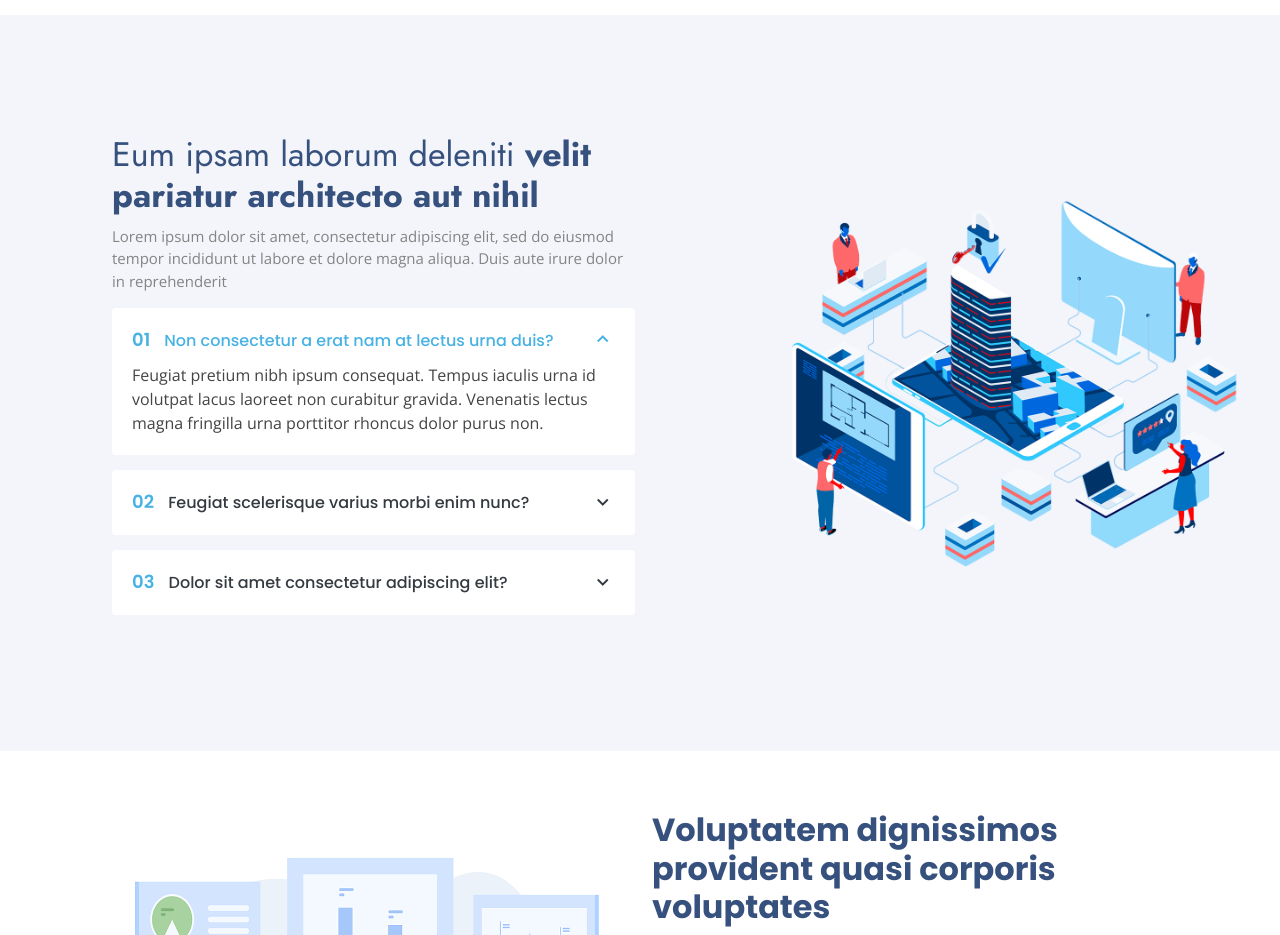
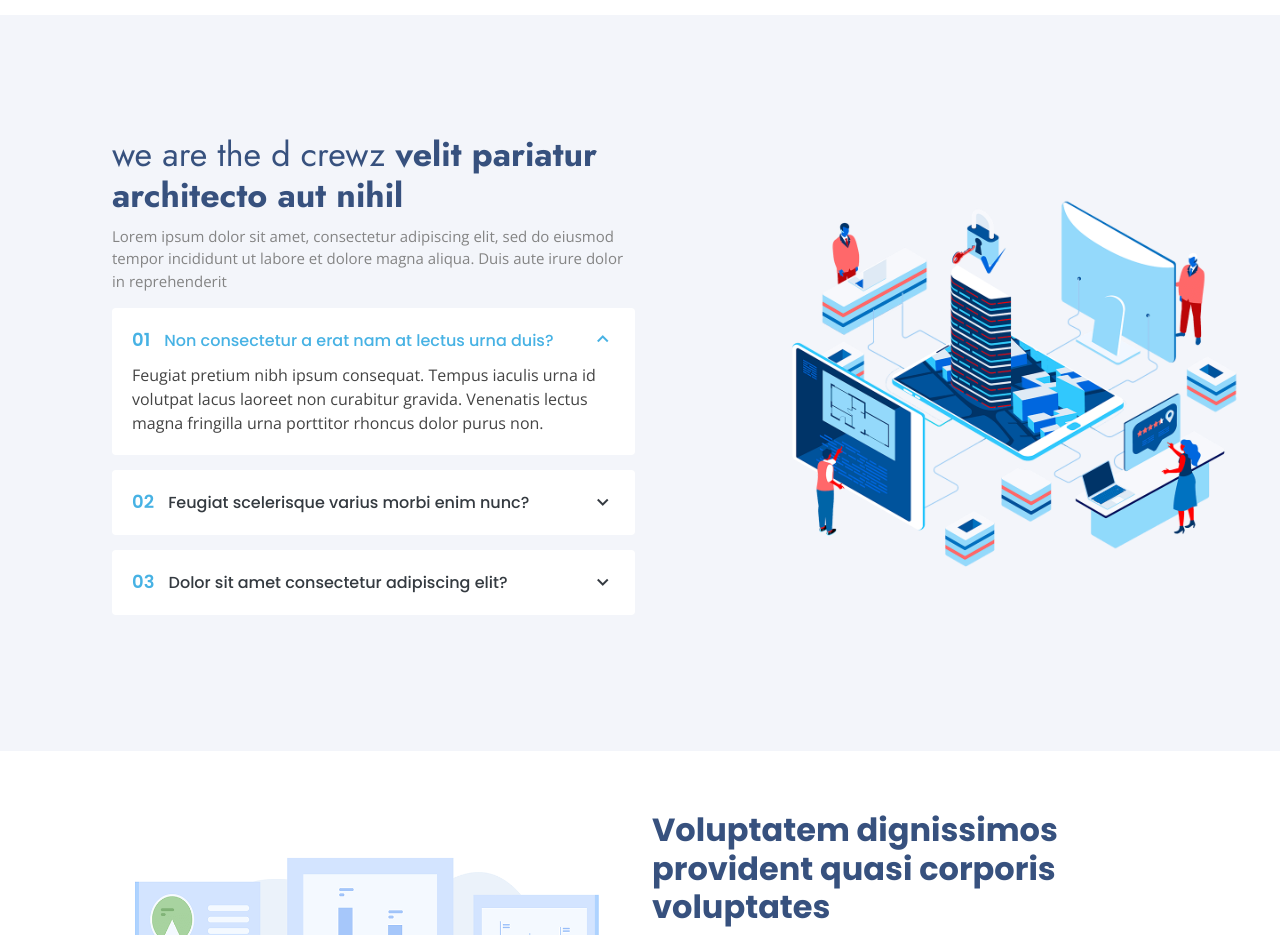
Before and after one commit to adzcrewz/adzcrewz, a plain HTML site: page index.html in a window 1280 px wide. Shown: the part 1120-2055 px from the top of the page. Drawn offline with nearby package versions, Linux system fonts and the light colour scheme.

Commit message:
another one

```diff
--- a/index.html
+++ b/index.html
@@ -179,7 +179,7 @@
           <div class="col-lg-7 d-flex flex-column justify-content-center align-items-stretch  order-2 order-lg-1">
 
             <div class="content">
-              <h3>Eum ipsam laborum deleniti <strong>velit pariatur architecto aut nihil</strong></h3>
+              <h3>we are the d crewz <strong>velit pariatur architecto aut nihil</strong></h3>
               <p>
                 Lorem ipsum dolor sit amet, consectetur adipiscing elit, sed do eiusmod tempor incididunt ut labore et dolore magna aliqua. Duis aute irure dolor in reprehenderit
               </p>
```
